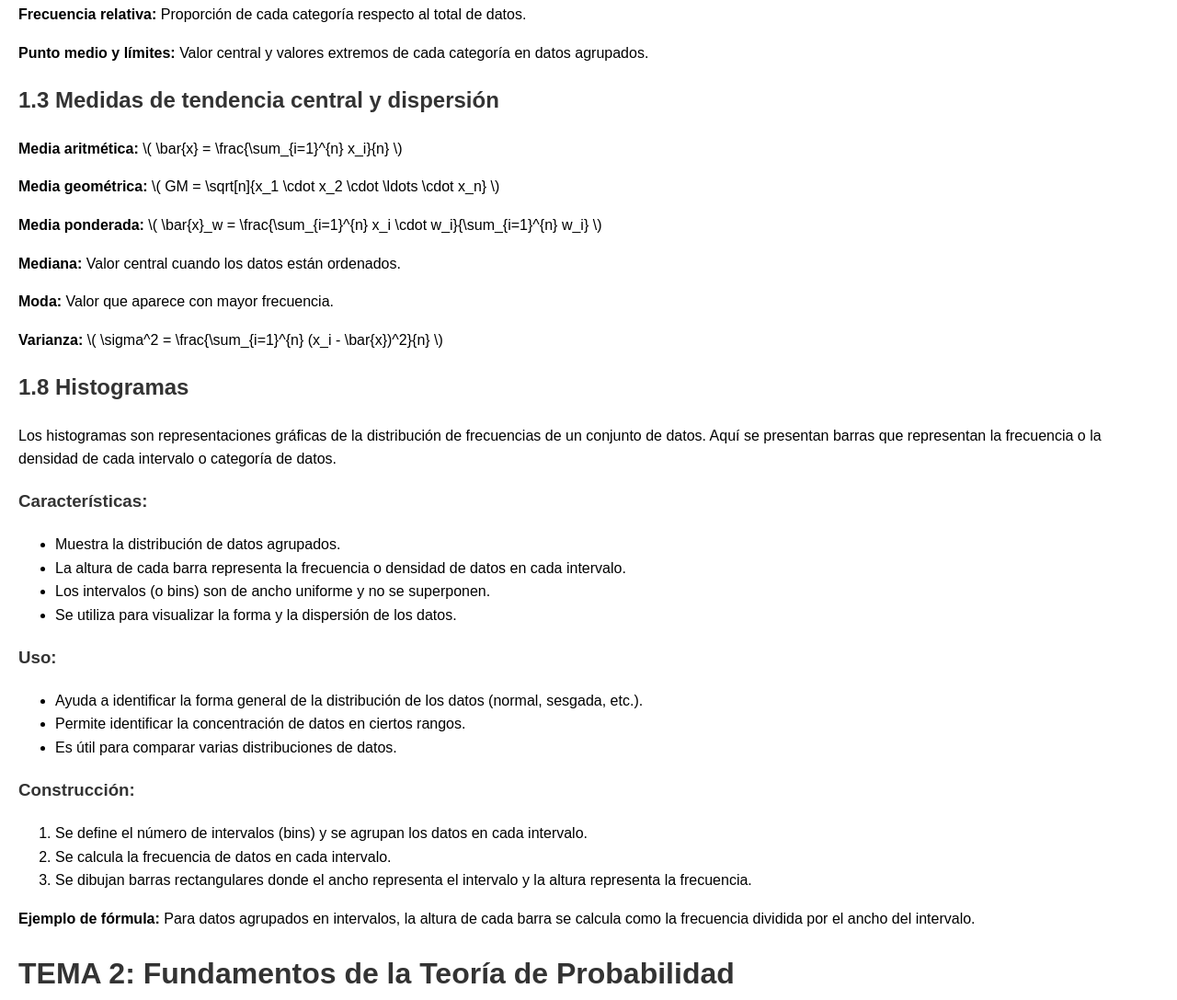
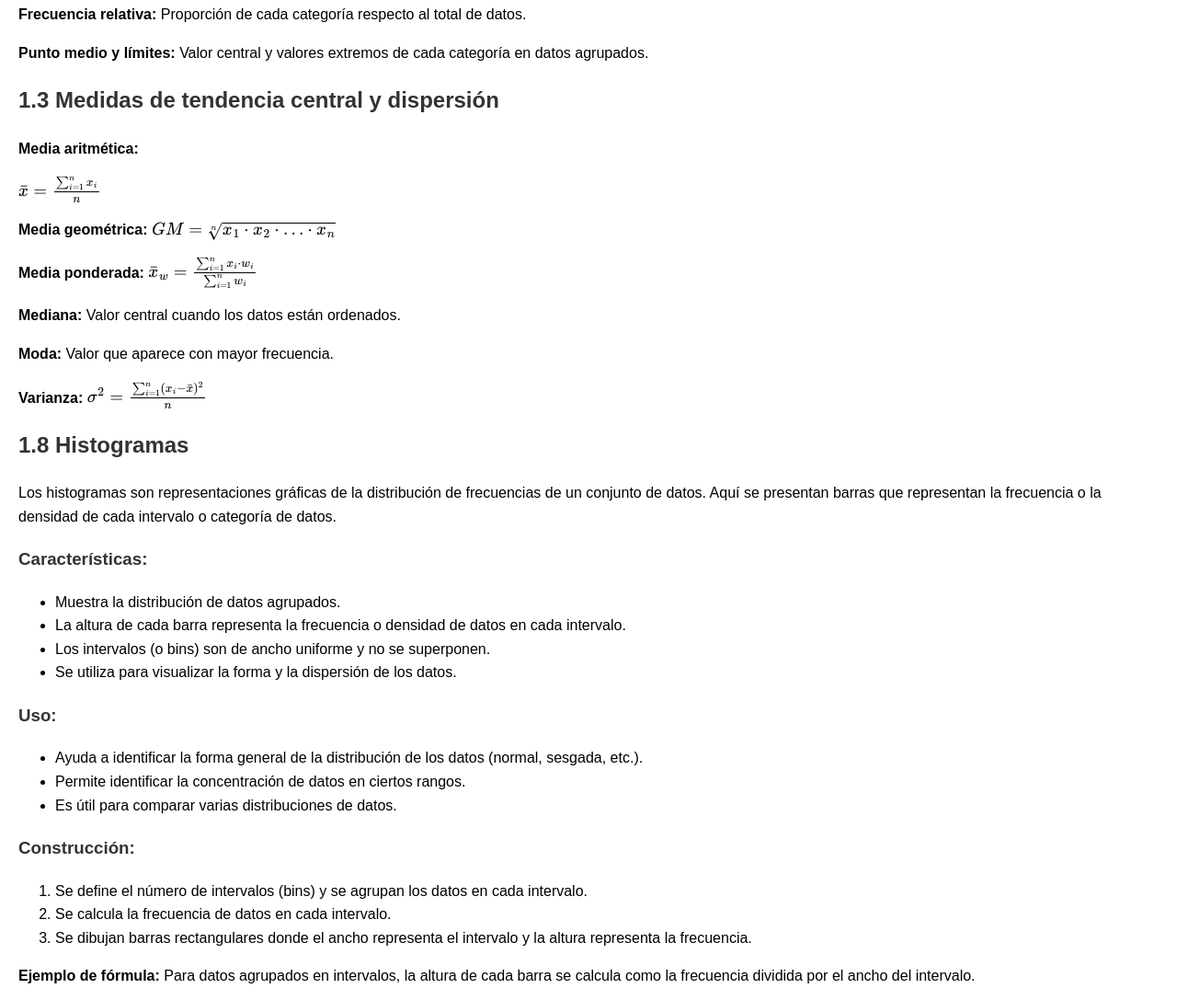
Before and after one commit to gali-ah/PaginaWeb, a plain HTML site: page index.html in a window 1280 px wide. Shown: the part 747-1834 px from the top of the page at 92% size. Drawn offline with nearby package versions, Linux system fonts and the light colour scheme.

Commit message:
Ahora si se ven las formulas

```diff
--- a/index.html
+++ b/index.html
@@ -9,6 +9,7 @@
   <br><br><a href="https://app.dataquest.io/profile/230110012">Curso</a> <br><br>
 
   <h1>TEMA 1: Estadística Básica</h1>
+  <script src="https://cdn.jsdelivr.net/npm/mathjax@3/es5/tex-mml-chtml.js"></script>
 
   <br><br><a href="TabladeFrecuencias.html">Haz clic para ver la tabla de frecuencias</a> <br><br>
 
@@ -26,7 +27,8 @@
   <p><strong>Punto medio y límites:</strong> Valor central y valores extremos de cada categoría en datos agrupados.</p>
 
   <h2>1.3 Medidas de tendencia central y dispersión</h2>
-  <p><strong>Media aritmética:</strong> \( \bar{x} = \frac{\sum_{i=1}^{n} x_i}{n} \)</p>
+  <p><strong>Media aritmética:</strong>  <p>\(\bar{x} = \frac{\sum_{i=1}^{n} x_i}{n}\)</p>
+  </p>
   <p><strong>Media geométrica:</strong> \( GM = \sqrt[n]{x_1 \cdot x_2 \cdot \ldots \cdot x_n} \)</p>
   <p><strong>Media ponderada:</strong> \( \bar{x}_w = \frac{\sum_{i=1}^{n} x_i \cdot w_i}{\sum_{i=1}^{n} w_i} \)</p>
   <p><strong>Mediana:</strong> Valor central cuando los datos están ordenados.</p>
```
